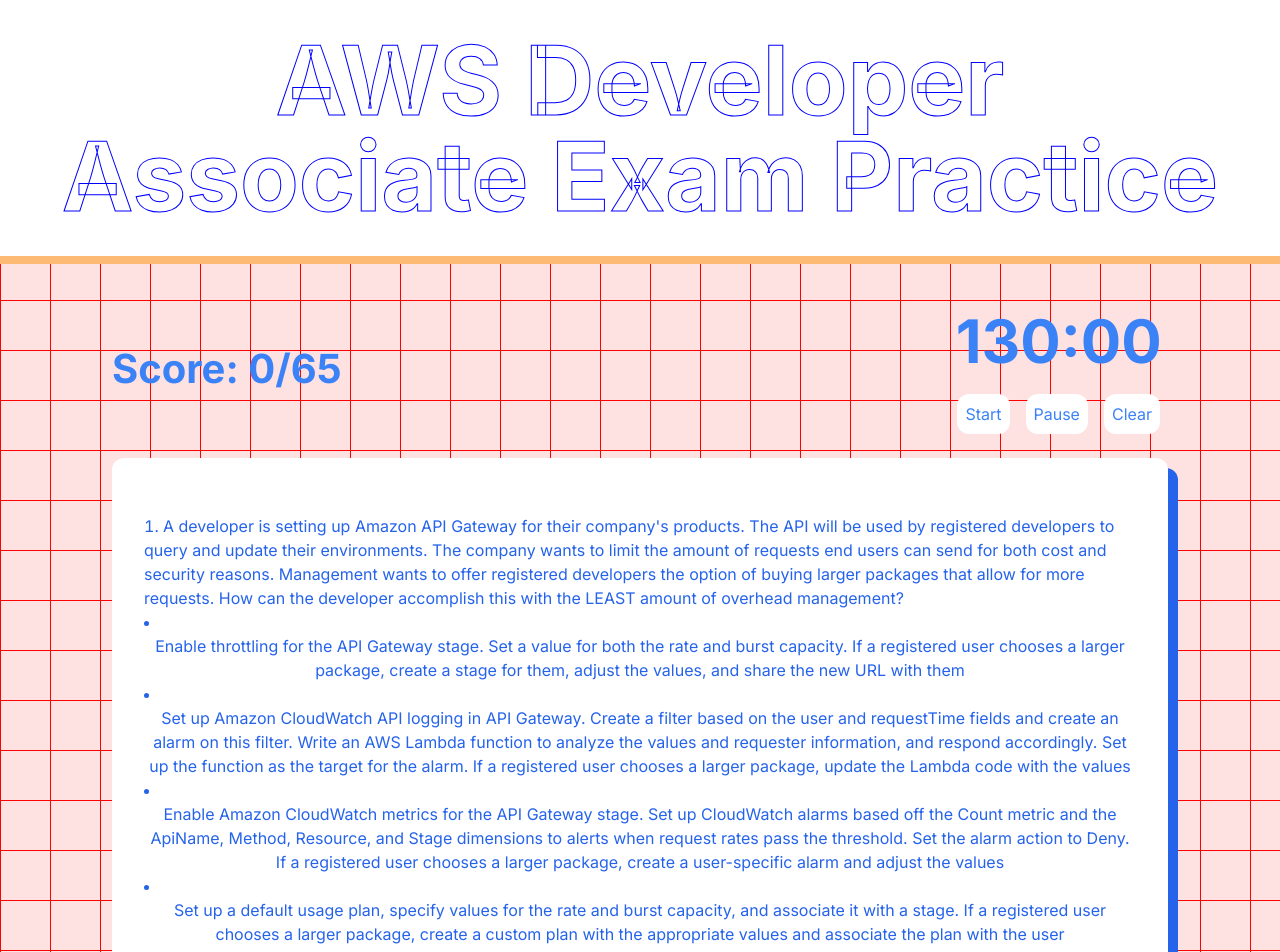
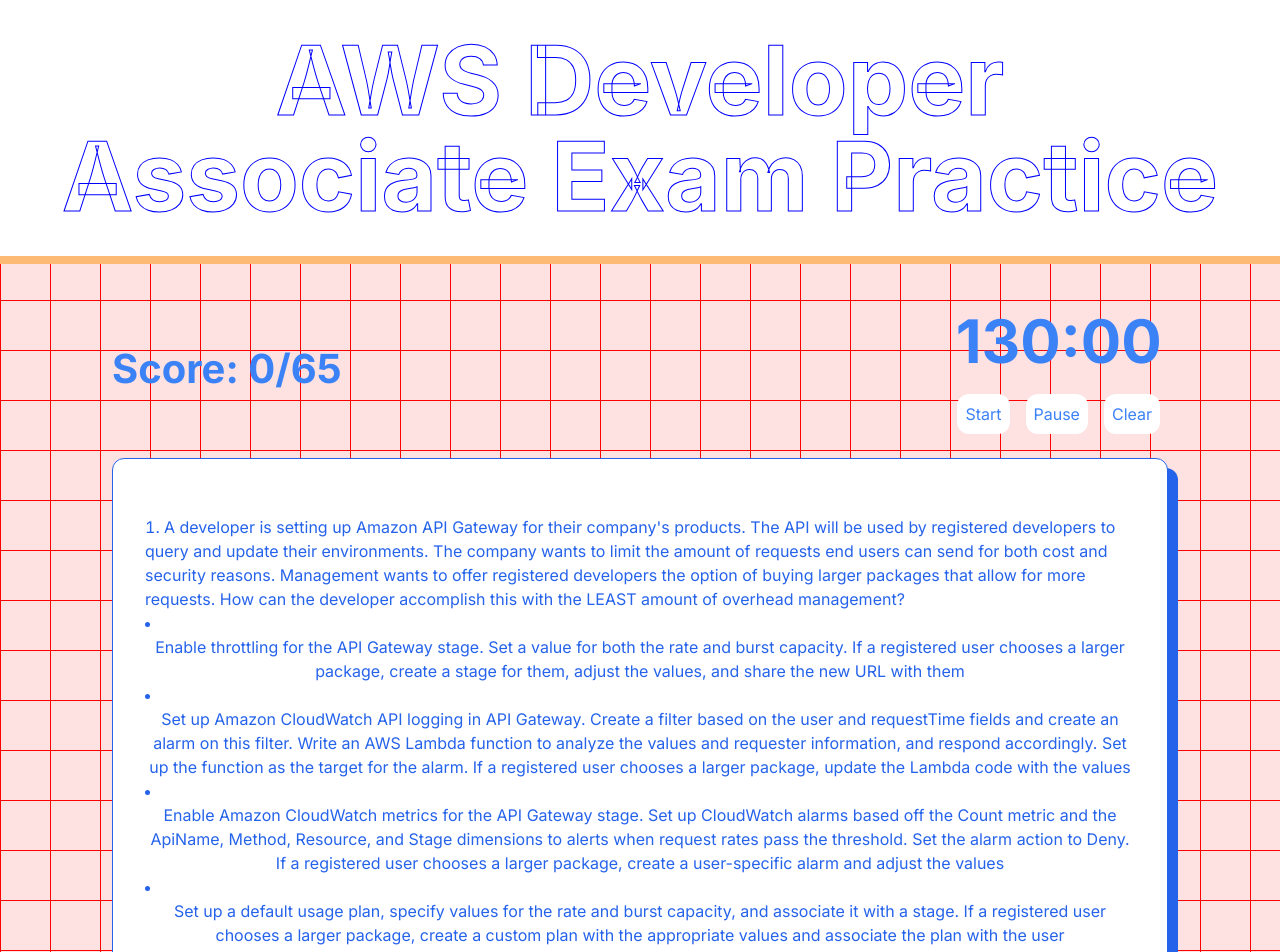
Before and after one commit to ummagohil/AWS-Dev-Assoc-Exam, a Next.js app: page / in a window 1280 px wide. Shown: the top 952 px of the page. Built offline with nearby package versions, Linux system fonts and the light colour scheme.

Commit message:
more bad css

```diff
--- a/app/globals.css
+++ b/app/globals.css
@@ -39,3 +39,7 @@
   @apply text-transparent;
   -webkit-text-stroke: 1px blue;
 }
+
+.blue-border {
+  border: 1px solid;
+}
--- a/app/page.tsx
+++ b/app/page.tsx
@@ -114,7 +114,7 @@
         resetScore={resetScore}
         resetAnsweredQuestions={resetAnsweredQuestions}
       />
-      <ol className="shadow-solid-black list-decimal list-inside bg-white p-8 mt-4 mx-24 rounded-xl text-blue-600">
+      <ol className="blue-border shadow-solid-black list-decimal list-inside bg-white p-8 mt-4 mx-24 rounded-xl text-blue-600">
         {randomQuestions.map((q) => (
           <div key={q.id}>
             <br />
```
